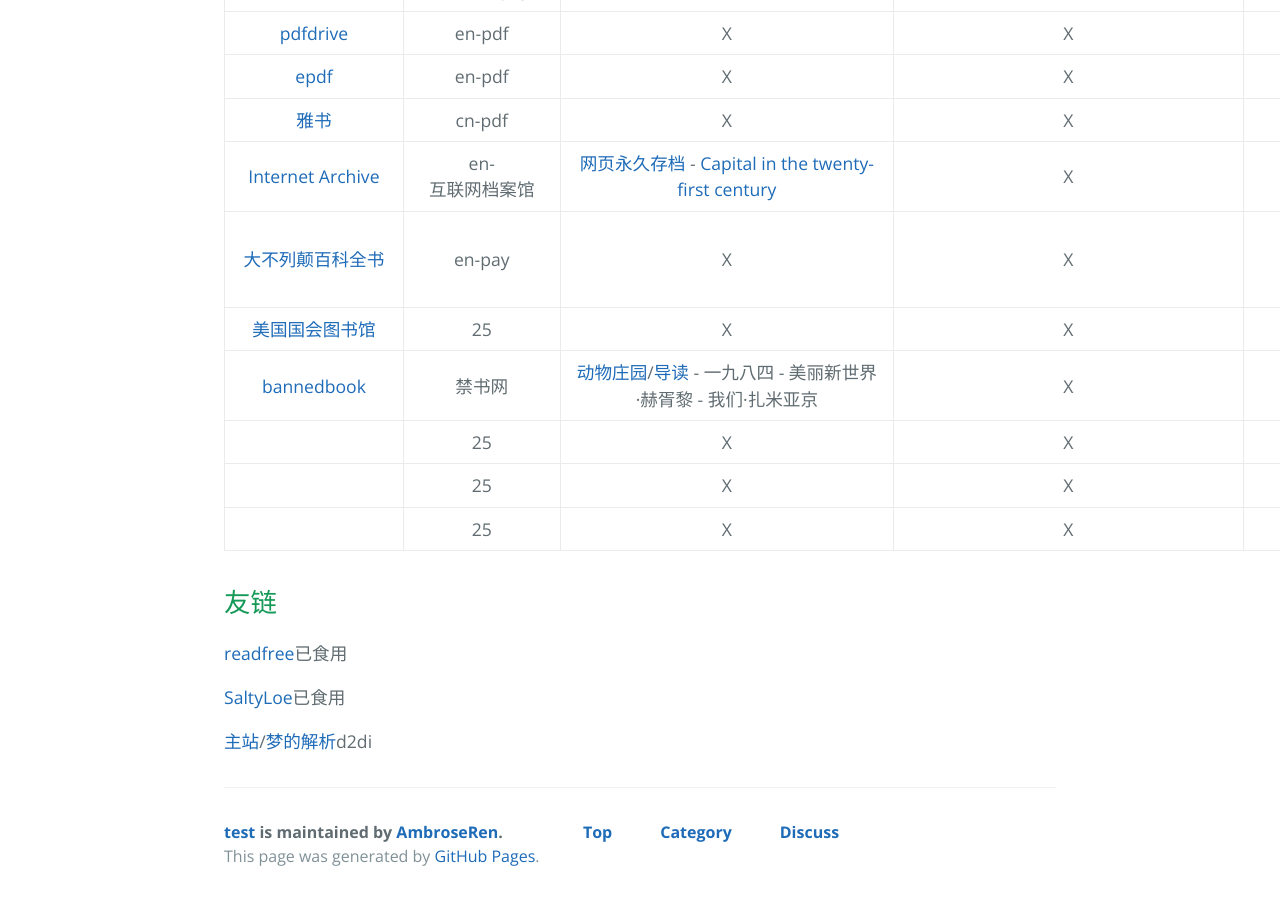
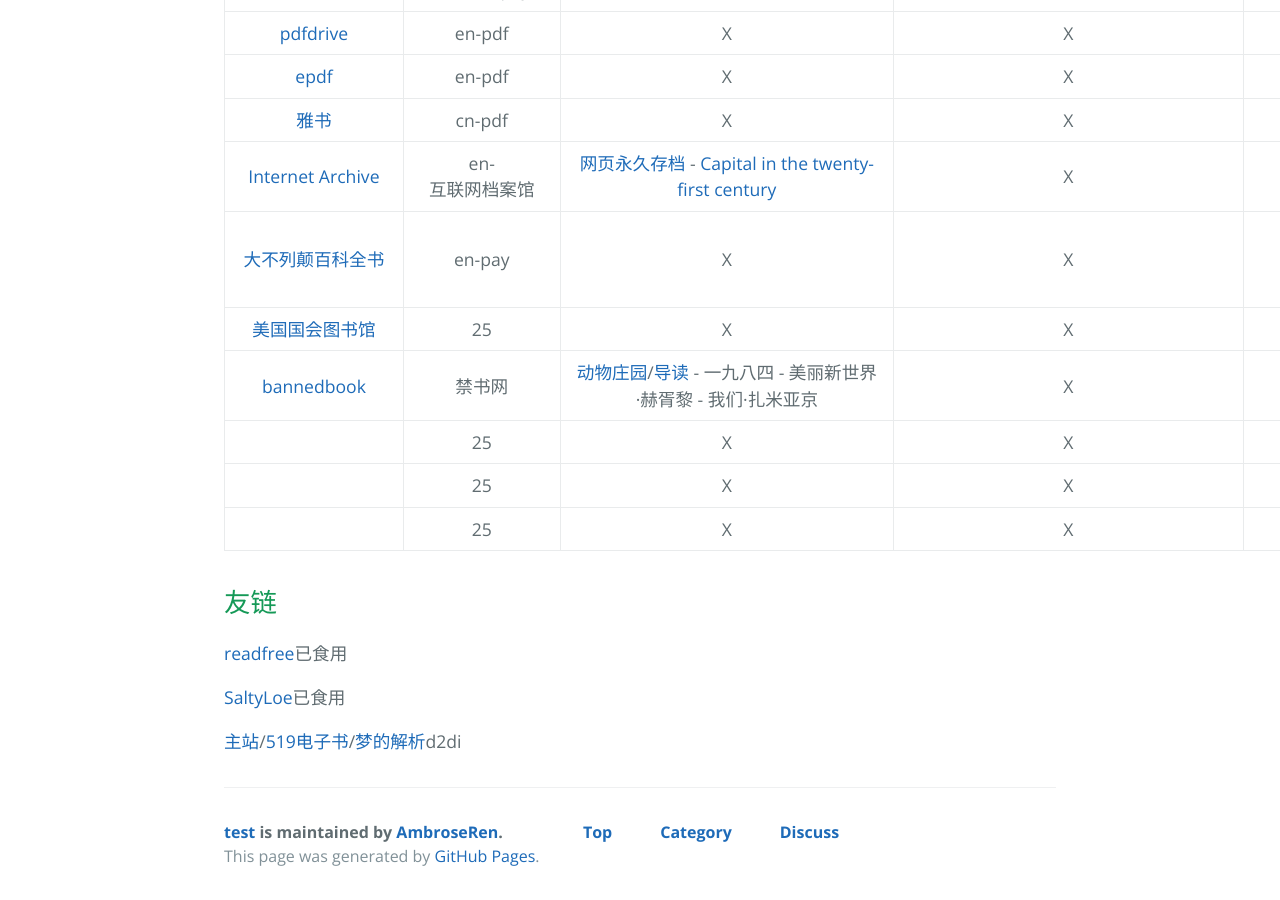
Before and after one commit to AmbroseRen/test, a Jekyll site: the page built from Library/BookSearch.md, in a window 1280 px wide and 900 px high, scrolled down 3532 px. Built offline with Jekyll 4.4.1, drawn with Linux system fonts in a browser that asks for light colours; our own code applies the rules of GitHub Pages for plain Markdown files; the repository's description, which GitHub fills in, is left out.

Commit message:
Update BookSearch.md

```diff
--- a/Library/BookSearch.md
+++ b/Library/BookSearch.md
@@ -93,7 +93,7 @@
 
 [SaltyLoe](https://tstrs.me/1475.html)已食用
 
-[主站](https://www.519.best/)/[梦的解析](https://pan.baidu.com/s/1xDo8gsOf00vdvEhdhe42iw)d2di
+[主站](https://www.519.best/)/[519电子书](https://book.519.best/)/[梦的解析](https://pan.baidu.com/s/1xDo8gsOf00vdvEhdhe42iw)d2di
 
 []()
 
```
